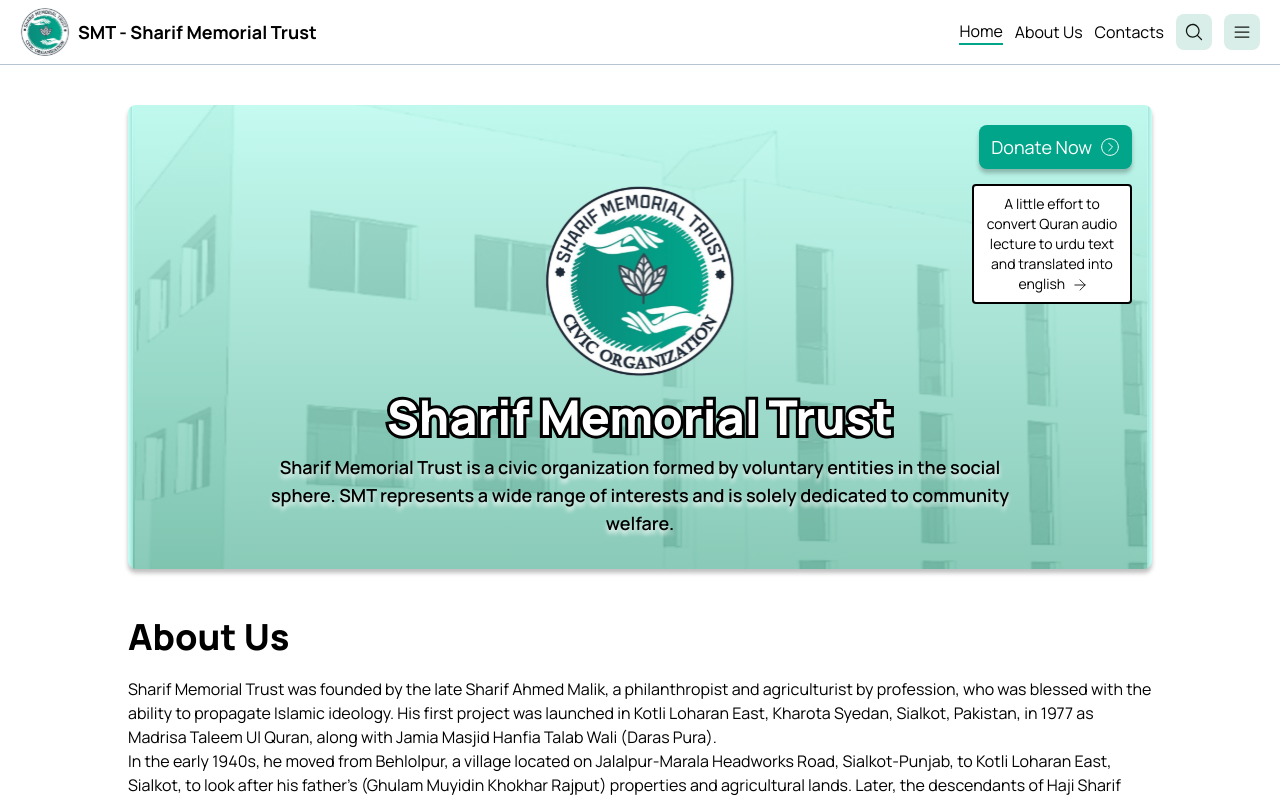
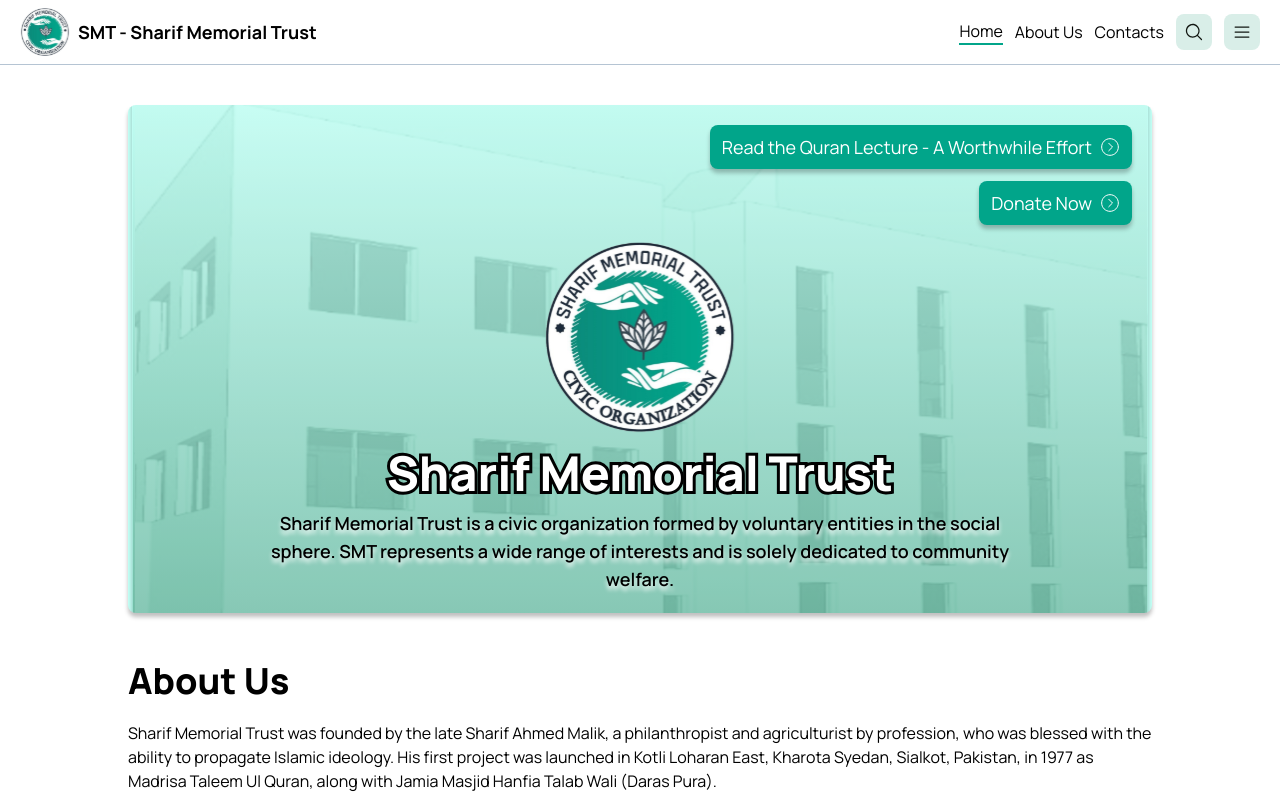
Before and after one commit to ZohaMalik/smt-web, a Vue app: page / in a window 1280 px wide. Shown: the top 797 px of the page. Built offline with nearby package versions, Linux system fonts and the light colour scheme.

Commit message:
Quran Lecture Button on Home Screen Updated

```diff
--- a/src/components/homeComponents/intro.vue
+++ b/src/components/homeComponents/intro.vue
@@ -1,28 +1,27 @@
 <script setup>
 
 import LogoImage from '@/assets/images/logo.svg';
-import DonateArrowImage from '@/assets/images/home/intro/donateArrow.svg';
-import LectureArrowImage from '@/assets/images/home/intro/lectureArrow.svg';
+import ArrowImage from '@/assets/images/home/intro/arrow.svg';
 
 </script>
 
 <template>
     <div id="introDiv" class="p-5 rounded-lg flex flex-col justify-center items-center mb-12 max-w-screen-lg mx-auto">
 
+        <!-- Lecture Button on Smaller Devices -->
+        <div id="lectureButtonDiv" class="ml-auto flex justify-center rounded-lg px-3 py-2 bg-green-500 text-white cursor-pointer hover:border-green-500 hover:opacity-75 mb-3"
+            title="Go to Lecture" @click="$router.push('/iqraTaleemUlQuranAcademy/alQuranLecture')">
+            <span class="mr-2 text-lg">Read the Quran Lecture<span class="hidden sm:inline"> - A Worthwhile Effort</span></span>
+            <img :src="ArrowImage" alt="Arrow" />
+        </div>
+
         <!-- Donate Now Button -->
         <div id="donateNowDiv" class="relative w-full flex justify-end items-center mb-3">
             <button id="donateButton" title="Click to Donate" @click="$router.push('/donations')"
                 class="px-3 py-2 rounded-lg bg-green-500 text-white flex justify-center items-center hover:opacity-75">
                 <span class="mr-2 text-lg">Donate Now</span>
-                <img :src="DonateArrowImage" alt="Arrow" />
+                <img :src="ArrowImage" alt="Arrow" />
             </button>
-
-            <!-- Lecture Link on Bigger Devices -->
-            <div id="lectureLinkDiv" class="hidden md:block absolute right-0 w-40 rounded p-2 bg-white text-center border-2 border-black text-sm cursor-pointer hover:border-green-500 hover:opacity-75"
-                title="Go to Lecture" @click="$router.push('/iqraTaleemUlQuranAcademy/alQuranLecture')">
-                A little effort to convert Quran audio lecture to urdu text and translated into english &nbsp;
-                <img :src="LectureArrowImage" alt="Arrow" class="inline w-3" />
-            </div>
         </div>
 
         <!-- Logo -->
@@ -32,17 +31,10 @@
         <h1 id="orgName" class="text-center text-white font-extrabold text-5xl mb-3">Sharif Memorial Trust</h1>
 
         <!-- Org Description -->
-        <p id="orgDescription" class="text-center text-black font-semibold text-lg mb-3">
+        <p id="orgDescription" class="text-center text-black font-semibold text-lg">
             Sharif Memorial Trust is a civic organization formed by voluntary entities in the social sphere.
             SMT represents a wide range of interests and is solely dedicated to community welfare.
         </p>
-
-        <!-- Lecture Link on Smaller Devices -->
-        <div class="block md:hidden rounded p-2 bg-white text-center border-2 border-black cursor-pointer hover:border-green-500 hover:opacity-75"
-            title="Go to Lecture" @click="$router.push('/iqraTaleemUlQuranAcademy/alQuranLecture')">
-            A little effort to convert Quran audio lecture to urdu text and translated into english &nbsp;
-            <img :src="LectureArrowImage" alt="Arrow" class="inline w-3" />
-        </div>
     </div>
 </template>
 
@@ -68,8 +60,15 @@
     box-shadow: 0px 4px 4px rgba(0, 0, 0, 0.25);
 }
 
-#lectureLinkDiv {
-    bottom: -135px;
+#lectureButtonDiv {
+    box-shadow: 0px 4px 4px rgba(0, 0, 0, 0.25);
+    align-items: center;
+}
+
+@media screen and (max-width: 345px) {
+    #lectureButtonDiv {
+        align-items: flex-end;
+    }
 }
 
 #orgName {
```
Also changed, not shown: src/assets/images/home/intro/arrow.svg (renamed from src/assets/images/home/intro/donateArrow.svg), src/assets/images/home/intro/lectureArrow.svg (deleted).
